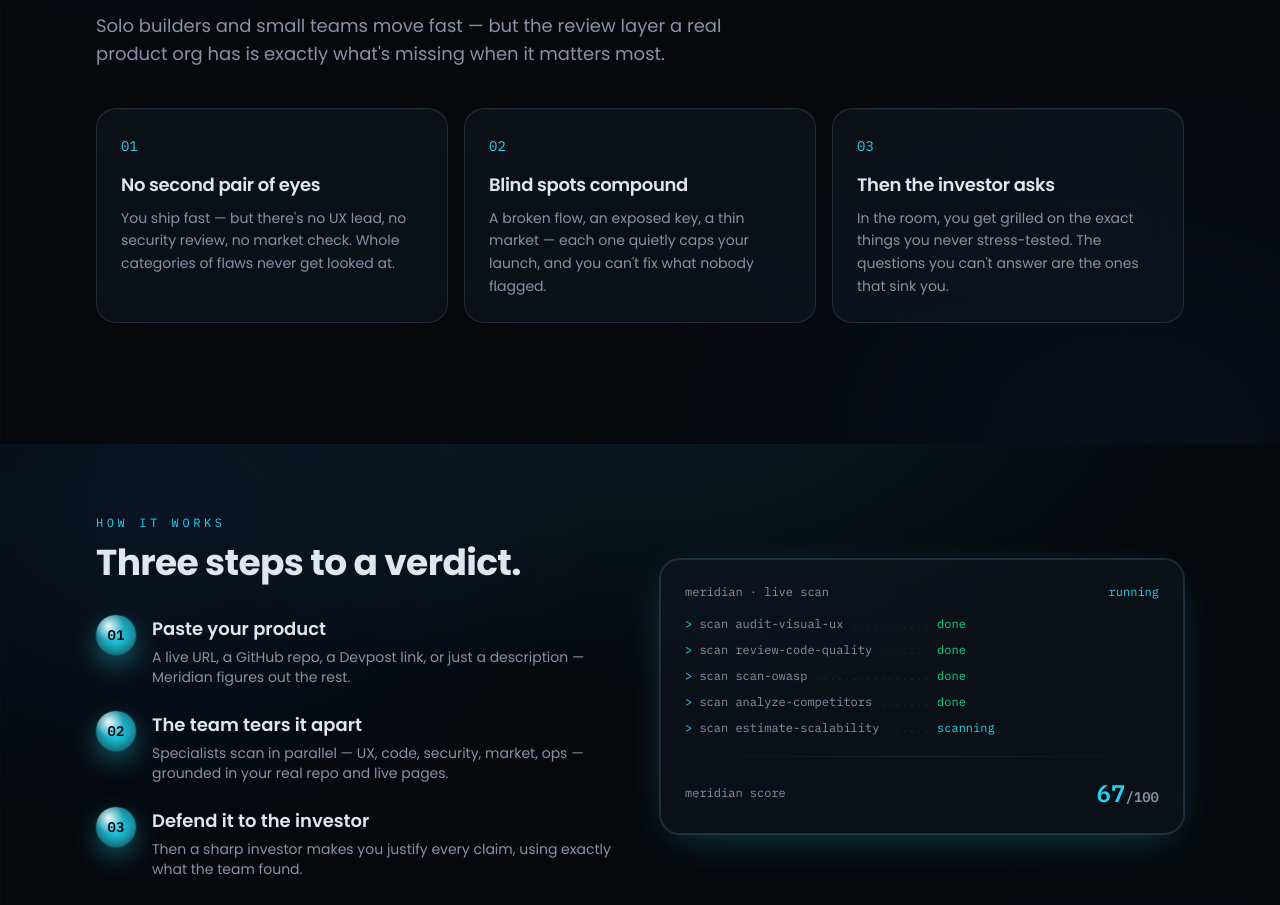
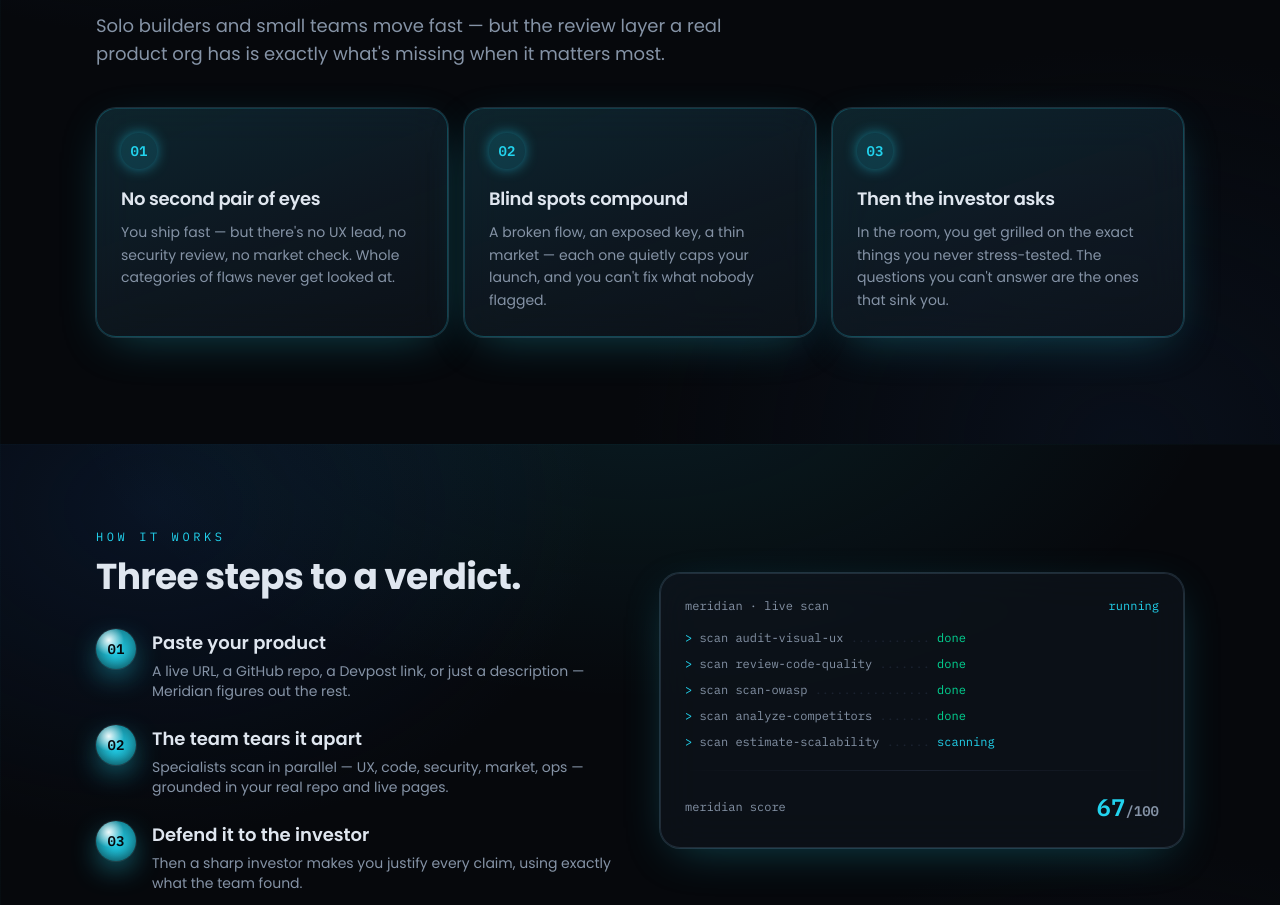
Before and after one commit to jyotiduhan2004/Meridian, a Next.js app: page / in a window 1280 px wide. Shown: the part 1156-2061 px from the top of the page. Built offline with nearby package versions, Linux system fonts and the light colour scheme.

Commit message:
Add cyan accent and glow to problem cards

```diff
--- a/components/landing/Landing.tsx
+++ b/components/landing/Landing.tsx
@@ -175,10 +175,20 @@
             key={p.t}
             {...reveal}
             transition={{ ...reveal.transition, delay: i * 0.08 }}
-            className="glass rounded-[20px] p-6"
+            className="glass glow-cyan rounded-[20px] p-6 transition hover:-translate-y-0.5"
+            style={{
+              backgroundImage:
+                "linear-gradient(160deg, rgba(34,211,238,0.1), rgba(56,189,248,0.04) 55%, transparent)",
+              borderColor: "rgba(34,211,238,0.22)",
+            }}
           >
-            <span className="mono text-sm text-accent">{String(i + 1).padStart(2, "0")}</span>
-            <h3 className="mt-3 text-lg font-semibold">{p.t}</h3>
+            <span
+              className="mono inline-flex h-9 w-9 items-center justify-center rounded-full text-sm font-semibold text-accent"
+              style={{ background: "rgba(34,211,238,0.14)", boxShadow: "0 0 16px -4px var(--accent)" }}
+            >
+              {String(i + 1).padStart(2, "0")}
+            </span>
+            <h3 className="mt-4 text-lg font-semibold">{p.t}</h3>
             <p className="mt-2 text-sm leading-relaxed text-muted">{p.d}</p>
           </motion.div>
         ))}
```
